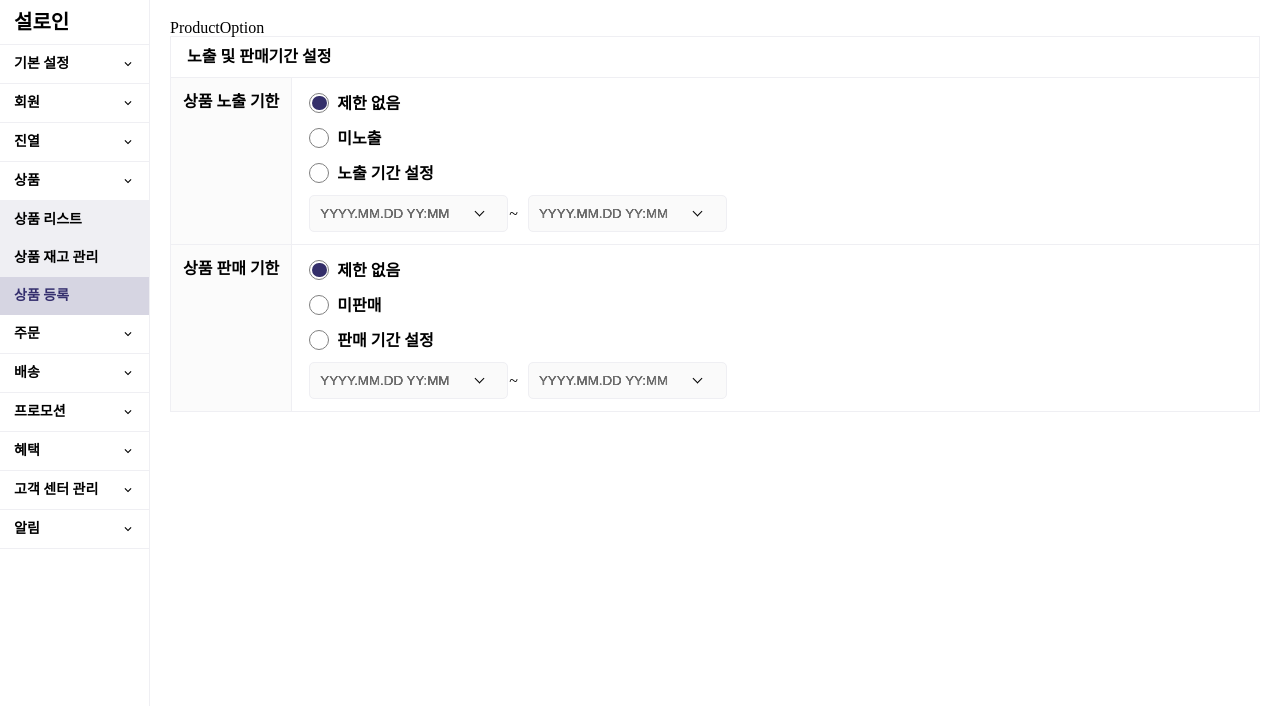
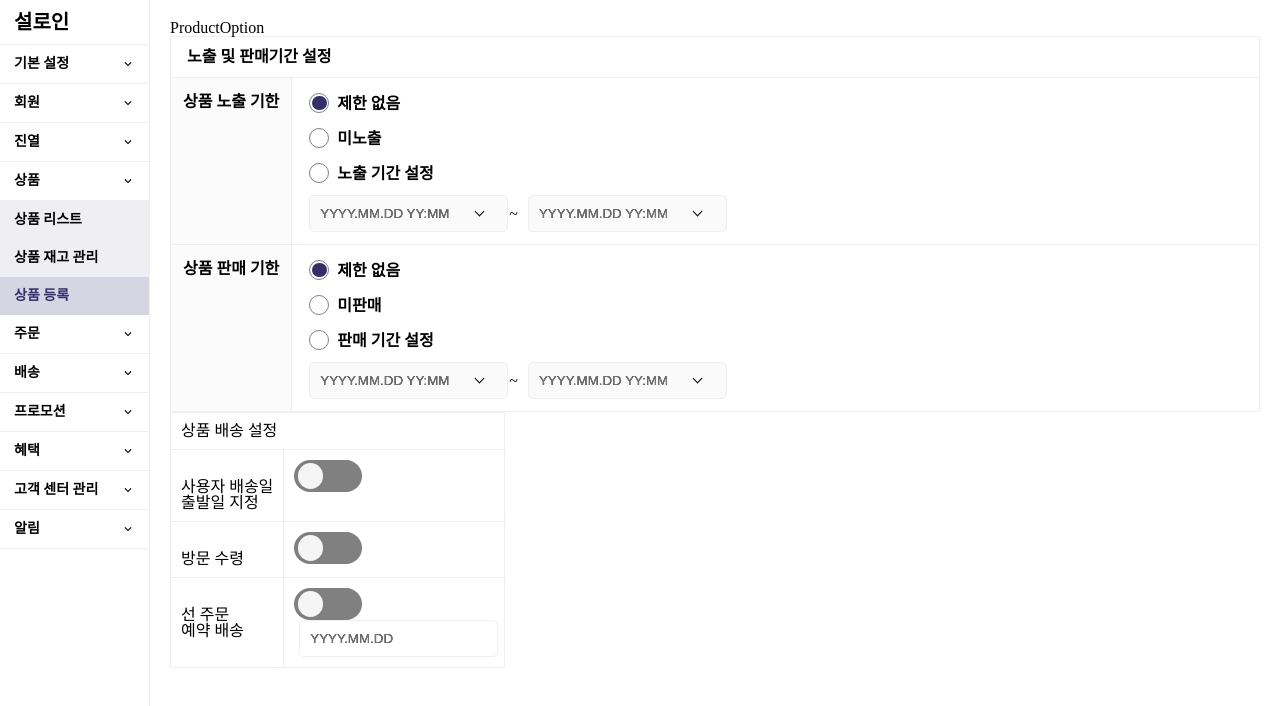
Before and after one commit to 2201infinity/adm_product_add, a React (Create React App) app: page / in a window 1280 px wide. Shown: the top 706 px of the page. Built offline with nearby package versions, Linux system fonts and the light colour scheme.

Commit message:
feat: 배송 table 구현

```diff
--- /dev/null
+++ b/src/components/ProductDelivery.js
@@ -0,0 +1,65 @@
+import React from "react";
+import Toggle from "./common/Toggle";
+import useToggle from "hooks/useToggle";
+import theme from "styles/theme";
+import { DatePickerTemplate } from "./common/DatePicker";
+import styled from "styled-components";
+
+function ProductDelivery() {
+  const { value, onToggle } = useToggle();
+  //   const [isSpecifyDeliveryOn, setSpecifyDeliveryOn] = useToggle();
+  //   const [isPickupOn, setIsPickupOn] = useToggle();
+  //   const [isPreOrderOn, setIsPreOrderOn] = useToggle();
+
+  return (
+    <DeliveryTable>
+      <thead>
+        <tr>
+          <th colSpan="2">상품 배송 설정</th>
+        </tr>
+      </thead>
+      <tbody>
+        <tr>
+          <th>
+            사용자 배송일 <br />
+            출발일 지정
+          </th>
+          <td>
+            <Toggle checked={value} onChange={onToggle} />
+          </td>
+        </tr>
+        <tr>
+          <th>방문 수령</th>
+          <td>
+            <Toggle checked={value} onChange={onToggle} />
+          </td>
+        </tr>
+        <tr>
+          <th>
+            선 주문 <br /> 예약 배송
+          </th>
+          <td>
+            <Toggle checked={value} onChange={onToggle} />
+            <DatePickerTemplate />
+          </td>
+        </tr>
+      </tbody>
+    </DeliveryTable>
+  );
+}
+
+export default ProductDelivery;
+
+const DeliveryTable = styled.table`
+  border: 1px solid ${theme.colors.lightPurple};
+  border-collapse: collapse;
+  text-align: left;
+  margin-top: auto;
+  margin-bottom: auto;
+
+  th,
+  td {
+    border: 1px solid ${theme.colors.lightPurple};
+    padding: 10px;
+  }
+`;
--- a/src/pages/ProductRegisterPage.js
+++ b/src/pages/ProductRegisterPage.js
@@ -1,11 +1,13 @@
 import ProductOption from "components/ProductOption";
 import React from "react";
 import styled from "styled-components";
+import ProductDelivery from "components/ProductDelivery";
 
 function ProductRegisterPage() {
   return (
     <ProductRegisterPageContainer>
       <ProductOption />
+      <ProductDelivery />
     </ProductRegisterPageContainer>
   );
 }
```
